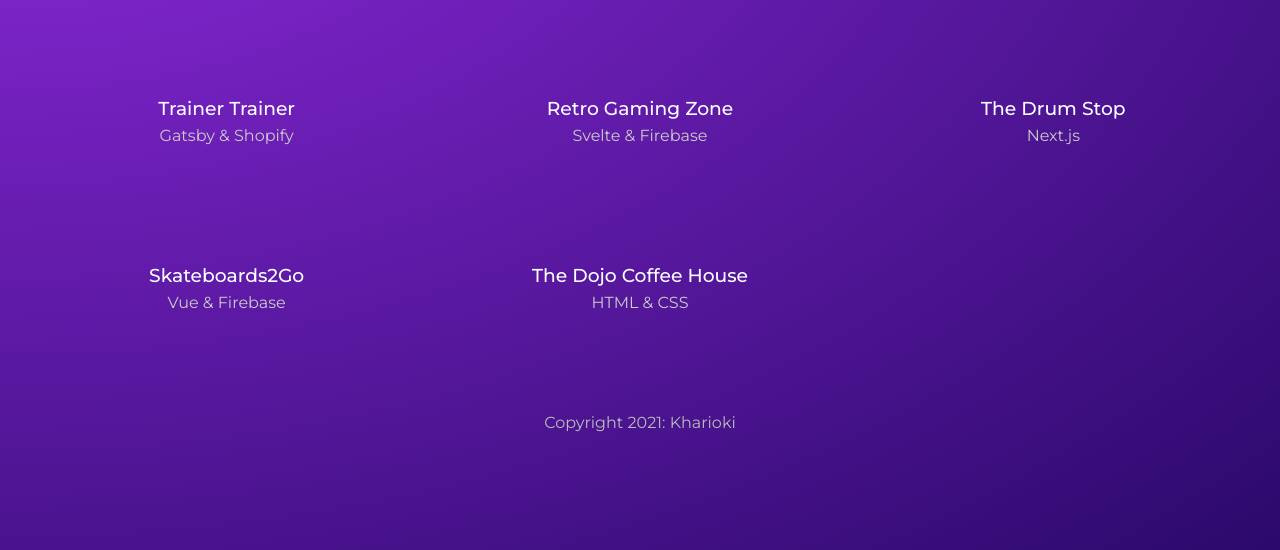
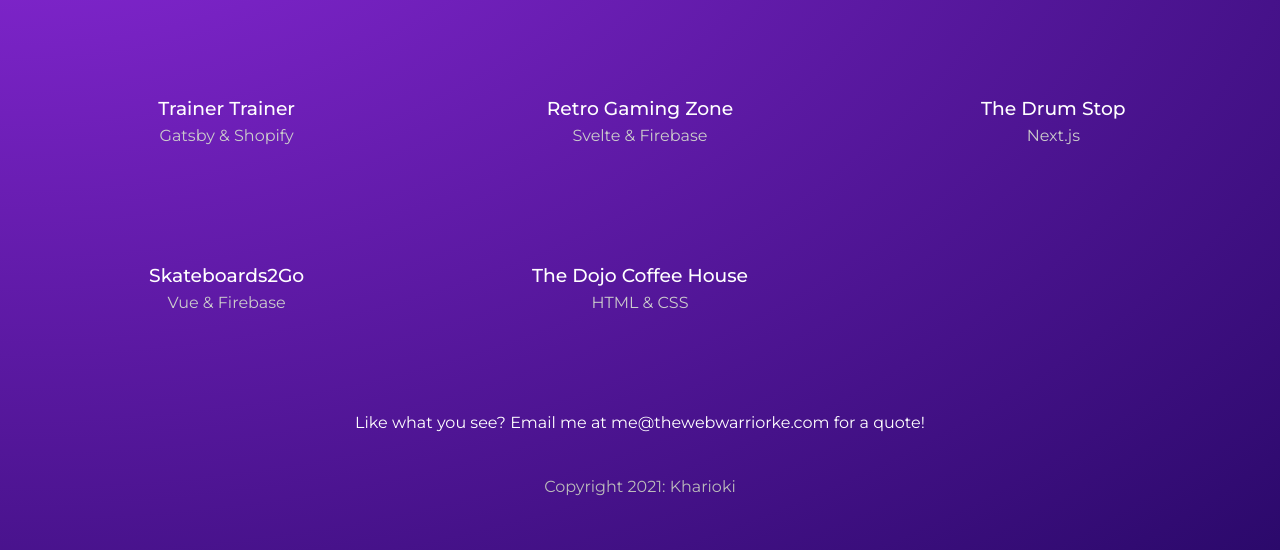
Before and after one commit to kharioki/Web-Warrior, a Gatsby site: page /projects in a window 1280 px wide. Shown: the part 250-800 px from the top of the page. Built offline with nearby package versions, Linux system fonts and the light colour scheme; Gatsby itself is replaced by a stand-in of ours.

Commit message:
multiple queries

```diff
--- a/gatsby-config.js
+++ b/gatsby-config.js
@@ -19,6 +19,7 @@ module.exports = {
   siteMetadata: {
     title: 'Web Warrior',
     description: 'web dev portfolio',
-    copyright: 'This website is copyright 2021: Kharioki'
+    copyright: 'This website is copyright 2021: Kharioki',
+    contact: 'me@thewebwarriorke.com'
   }
 }
--- a/src/pages/projects/index.js
+++ b/src/pages/projects/index.js
@@ -4,7 +4,9 @@ import Layout from "../../components/Layout"
 import * as styles from '../../styles/projects.module.css';
 
 export default function Projects({ data }) {
-    const projects = data.allMarkdownRemark.nodes;
+    const projects = data.projects.nodes;
+    const contact = data.contact.siteMetadata.contact;
+
     return (
         <Layout>
             <div className={styles.portfolio}>
@@ -20,6 +22,7 @@ export default function Projects({ data }) {
                         </Link>
                     ))}
                 </div>
+                <p>Like what you see? Email me at { contact } for a quote!</p>
             </div>
         </Layout>
     )
@@ -28,7 +31,7 @@ export default function Projects({ data }) {
 // export page query
 export const query = graphql`
     query ProjectsPage {
-        allMarkdownRemark(sort: {fields: frontmatter___date, order: DESC}) {
+        projects: allMarkdownRemark(sort: {fields: frontmatter___date, order: DESC}) {
             nodes {
             frontmatter {
                 title
@@ -37,5 +40,11 @@ export const query = graphql`
             id
             }
         }
+
+        contact: site {
+            siteMetadata {
+                contact
+            }
+        }
     }
 `;
```
